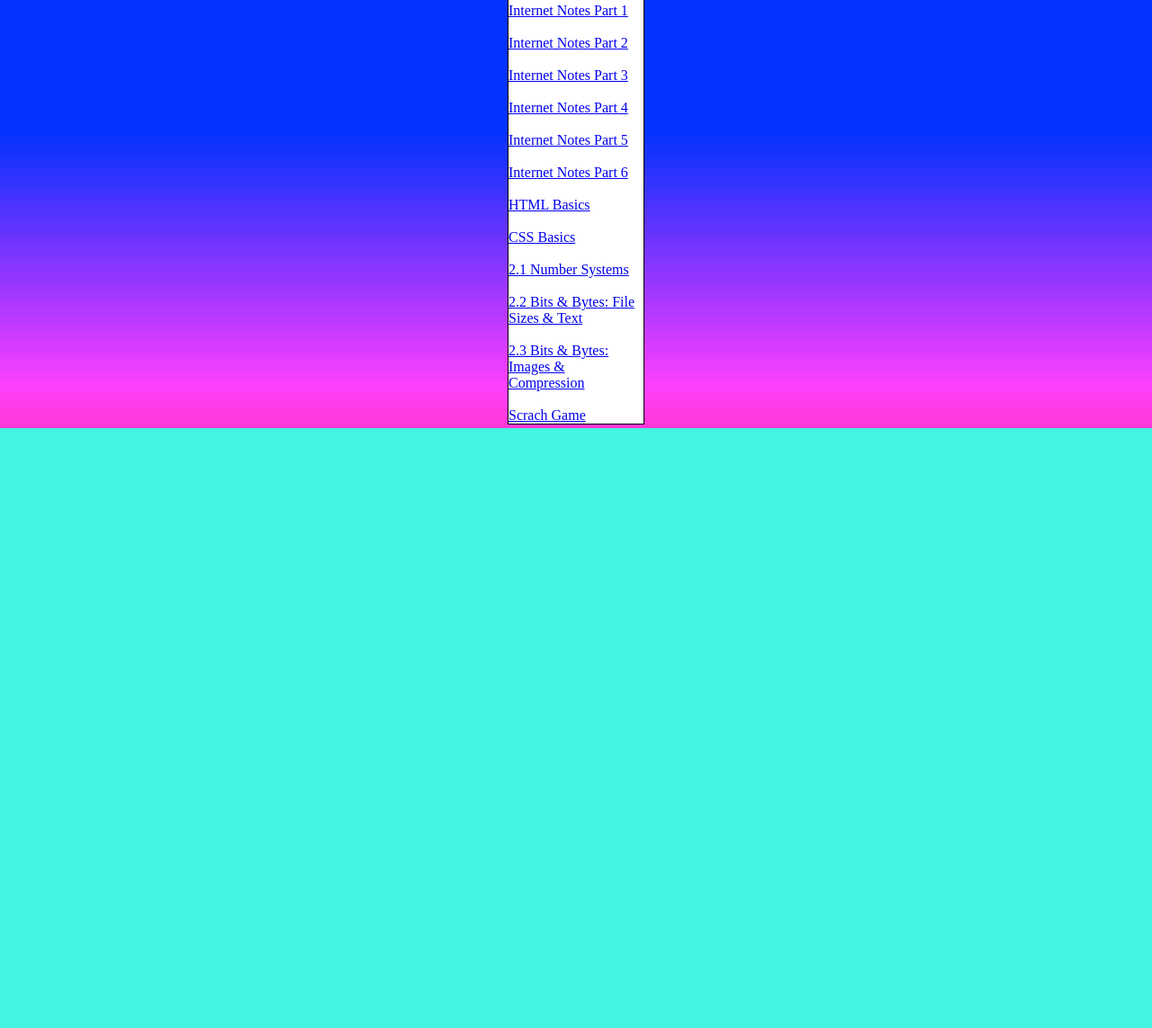
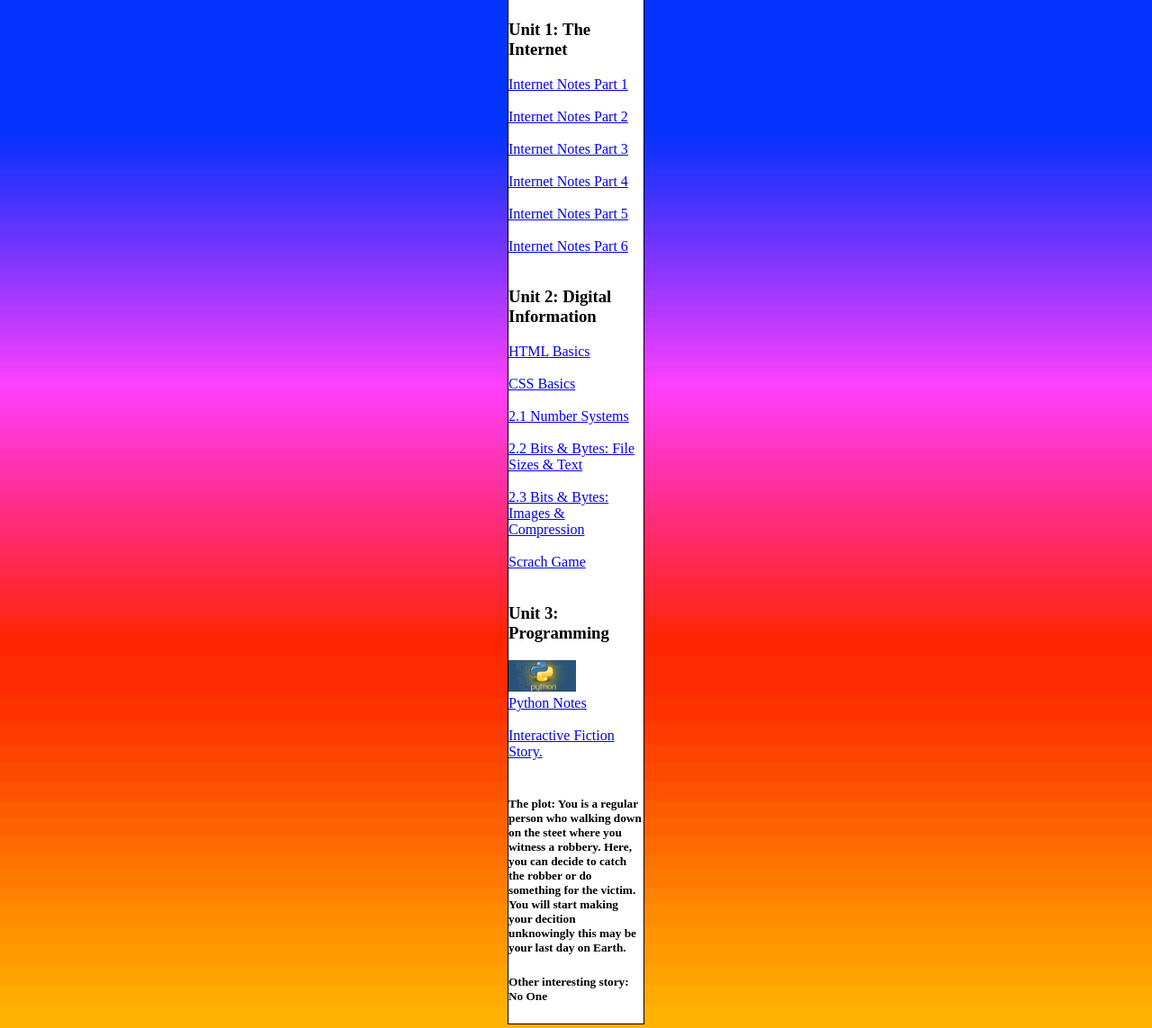
Before and after one commit to longTton/longTton.github.io, a plain HTML site: page portfolio.html in a window 1280 px wide. Shown: the part 670-1813 px from the top of the page at 90% size. Before the commit the page ends 1146 px from the top, so only its background shows below. Drawn offline with Linux system fonts and the light colour scheme; a web font is replaced by a local one.

Commit message:
update 2018

```diff
--- a/portfolio.html
+++ b/portfolio.html
@@ -24,6 +24,7 @@
         <a href="http://www.laquintahs.org" target="_blank">My School website.</a>
         </li>
         <br>
+        <h3>Unit 1: The Internet</h3>
             <li>
         <a href="https://docs.google.com/a/ggusd.net/document/d/1o72bdoKa6_4GI6tHclIWhbRpu_tGnioflvipyc6Ia5c/edit?usp=sharing" target="_blank">Internet Notes Part 1</a>
         </li>
@@ -48,6 +49,7 @@
         <a href="https://docs.google.com/document/d/1vtc6ZqtAQs07dcDiwWCIalyRnXC1dagYJjNivLPBzo4/edit" target="_blank">Internet Notes Part 6</a>
         </li>
         <br>
+        <h3>Unit 2: Digital Information</h3>
             <li>
         <a href="https://docs.google.com/a/ggusd.net/document/d/1j5ySmLuf2qUe2zSAodjJdiPFF4PE_O_mpgeX3dKUZEo/edit?usp=sharing" target="_blank">HTML Basics</a>
             </li>
@@ -71,6 +73,21 @@
             <li>
         <a href="scratch.html">Scrach Game</a>
             </li>
+        <br>
+        <h3>Unit 3: Programming</h3>
+        <div>
+             <img src="images/pythonImage.jpg" width="50%">
+        </div>
+            <li>
+        <a href="https://repl.it/@LongTon/PythonBasics1" target="_blank">Python Notes</a>
+            </li>
+        <br>
+            <li>
+        <a href="https://repl.it/@LongTon/Tell-Tale-Game" target="_blank">Interactive Fiction Story.</a>
+            </li>
+        <br>
+        <h5>The plot: You is a regular person who walking down on the steet where you witness a robbery. Here, you can decide to catch the robber or do something for the victim. You will start making your decition unknowingly this may be your last day on Earth.</h5>
+        <h5>Other interesting story: No One</h5>
         </ul>
 
     </body>
```
Also changed, not shown: images/pythonImage.jpg (added).
